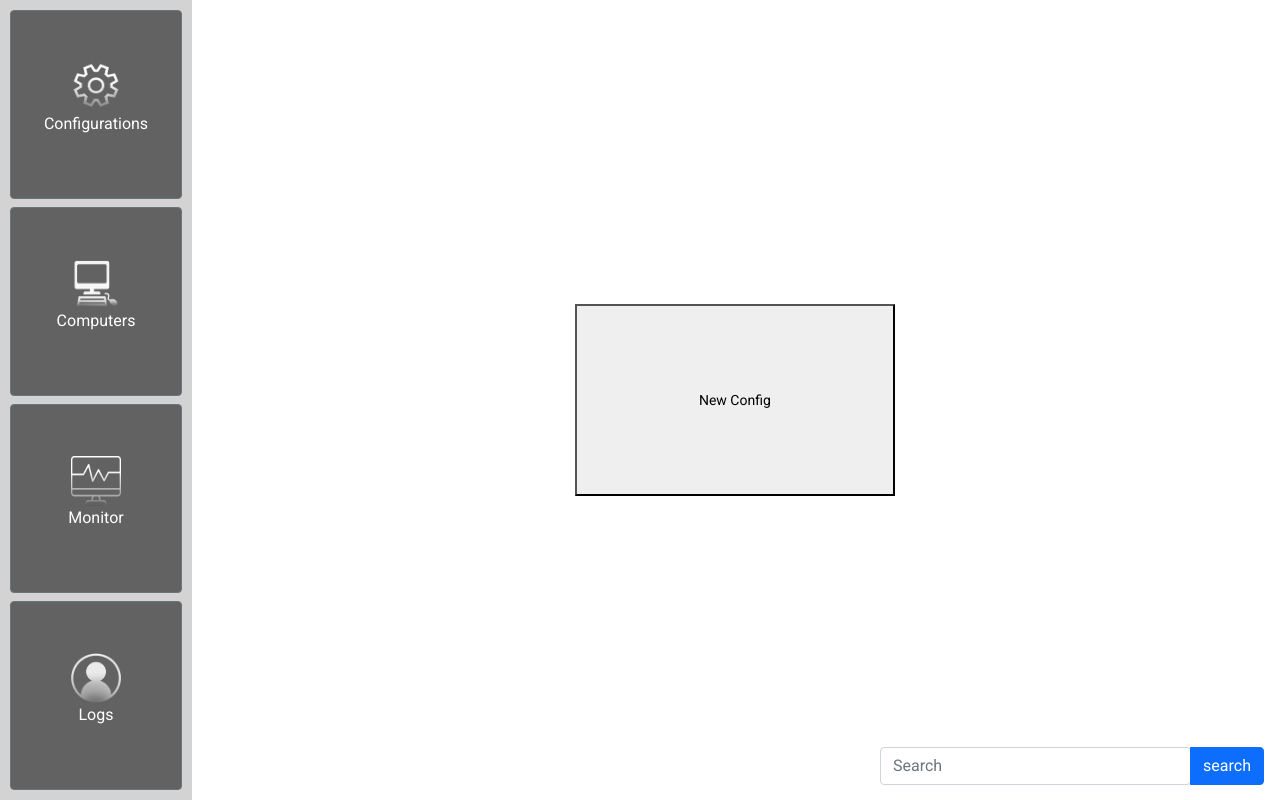
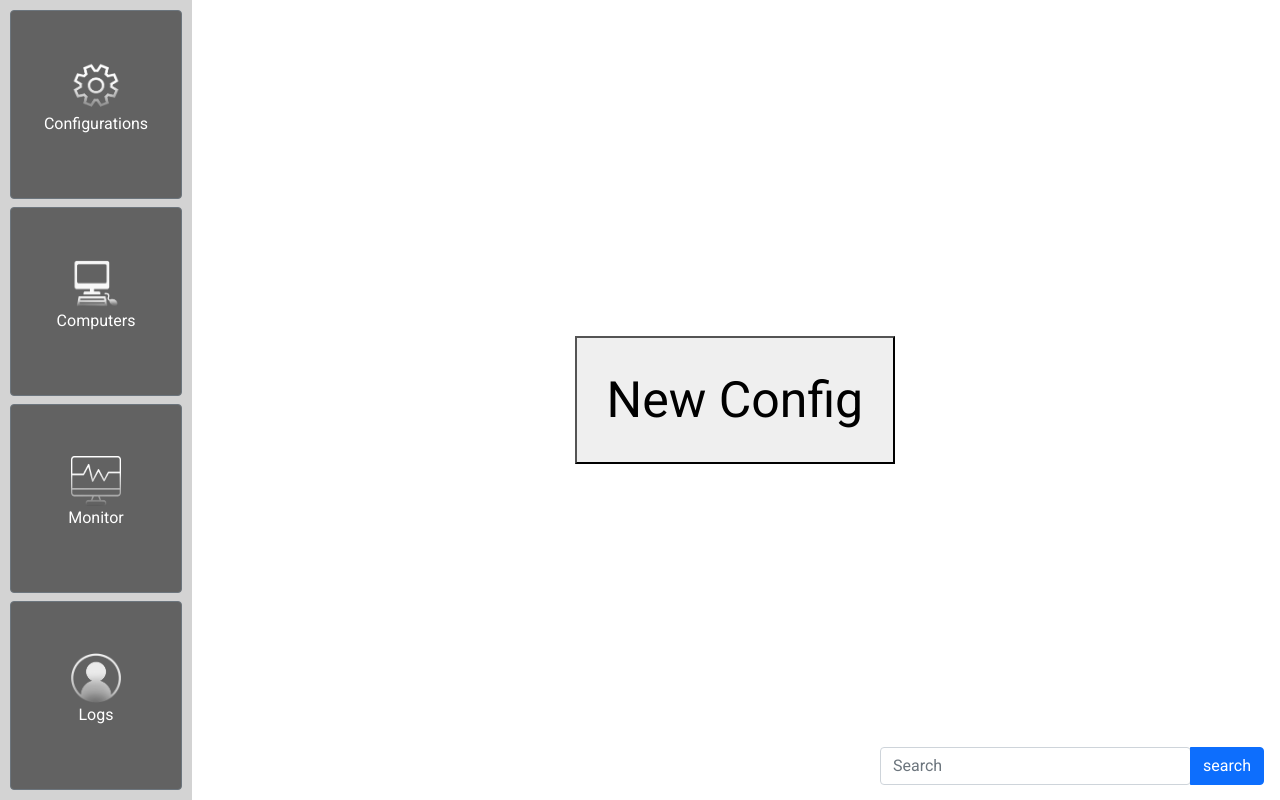
Before and after one commit to Martinius1/Pablle, an Angular app: page /configurations in a window 1280 px wide. Built offline with nearby package versions, Linux system fonts and the light colour scheme.

Commit message:
pridanmoi linku jen klikni a uvidis

```diff
--- a/src/app/pages/dashboard/dashboard.component.scss
+++ b/src/app/pages/dashboard/dashboard.component.scss
@@ -7,9 +7,8 @@ div{
   div{
     button{
       width: 25vw;
-      height: 15vw;
-
-
+      height: 10vw;
+      font-size:50px;
     }
   }
 }
```
